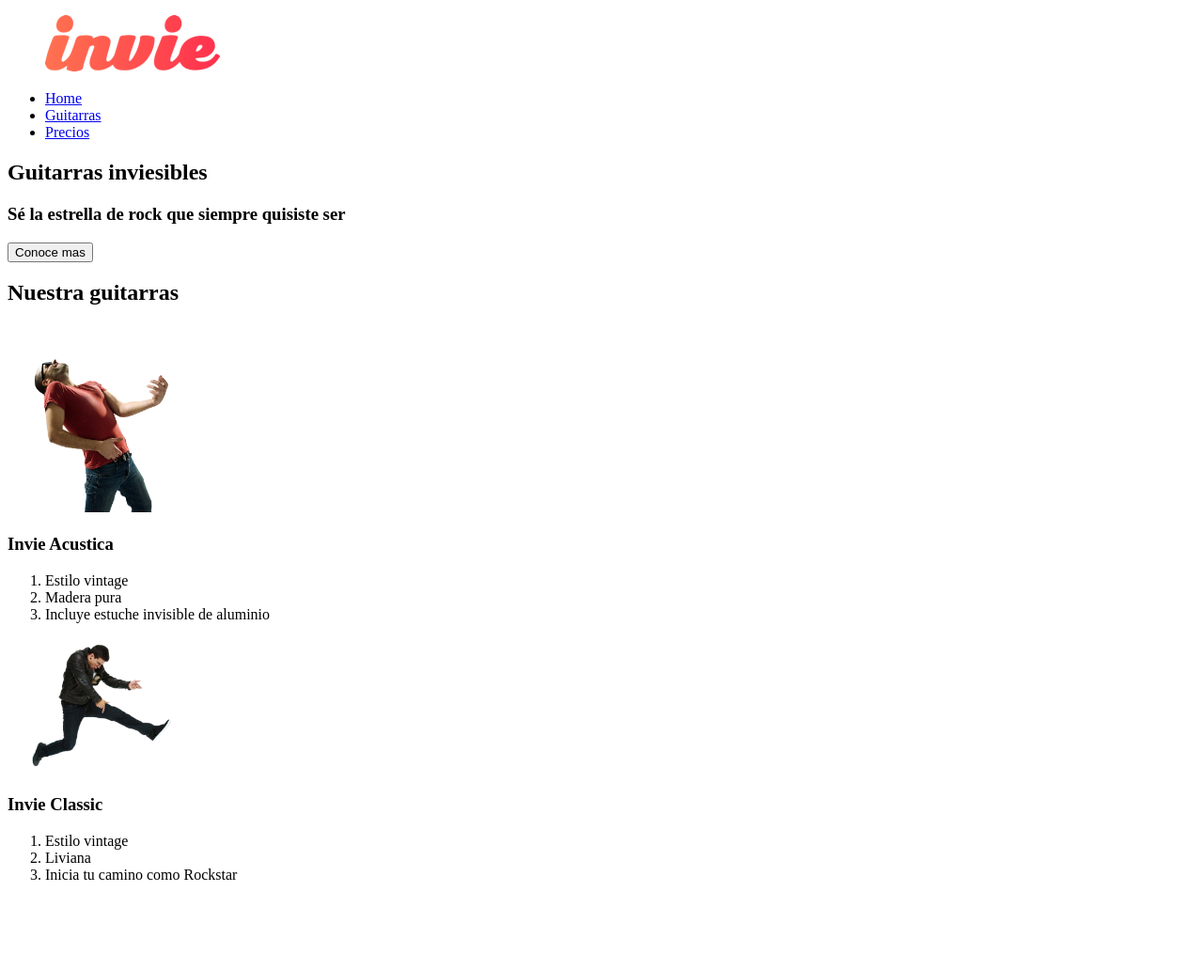
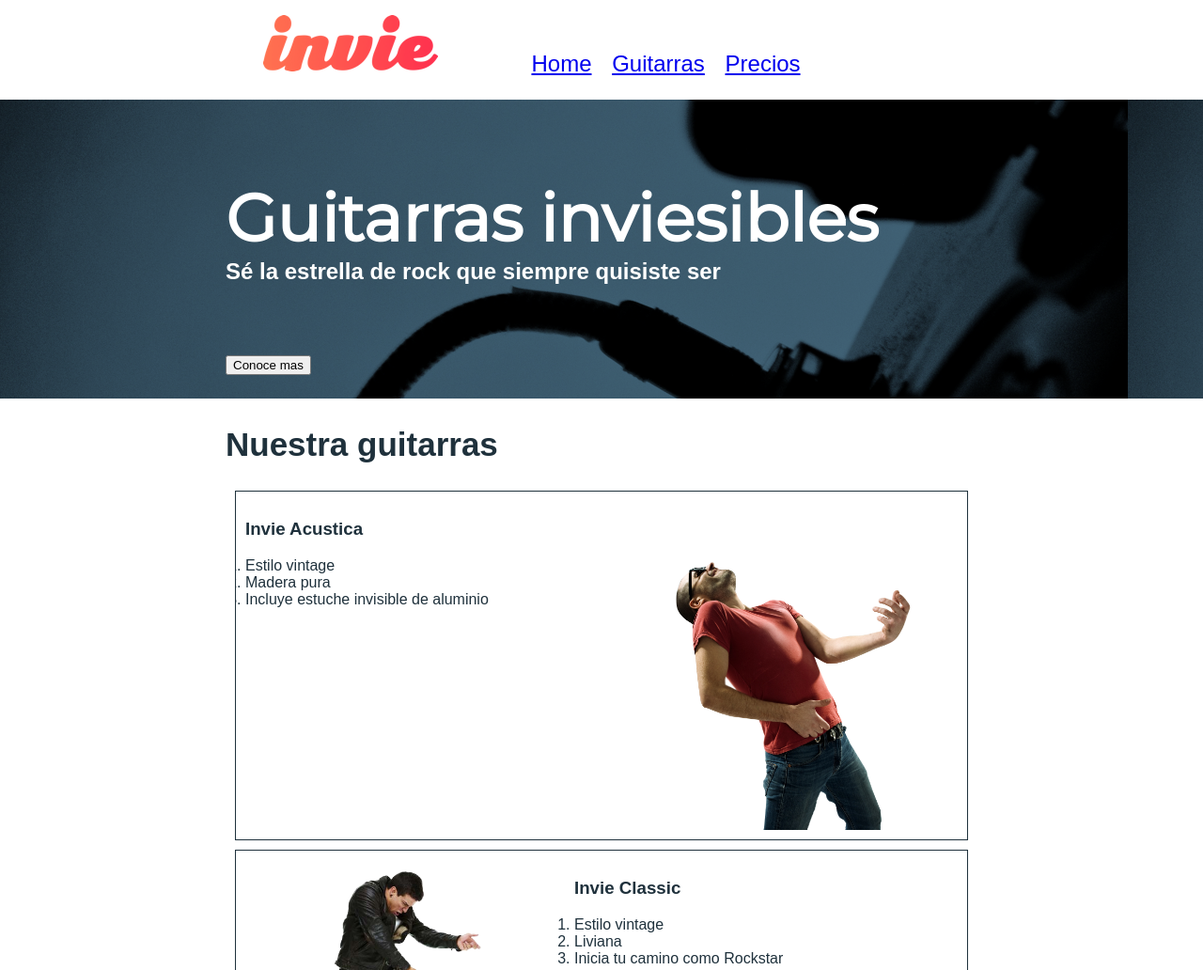
Before and after one commit to mithrand/invie, a plain HTML site: page index.html in a window 1280 px wide. Shown: the top 1032 px of the page at 94% size. Before the commit the page ends 956 px from the top, so only its background shows below. Drawn offline with Linux system fonts and the light colour scheme; a web font is replaced by a local one.

Commit message:
Background

```diff
--- a/css/invie.css
+++ b/css/invie.css
@@ -0,0 +1,84 @@
+/* * {
+	border: 2px solid red;
+	padding: 10px;
+	list-style-type: none;
+}
+*/
+
+body {
+	font-family: 'Allerta', sans-serif;
+	margin: 0;
+}
+
+a {
+	font-style: none;
+}
+
+.container{
+	width: 800px;
+	margin: auto;
+}
+
+.floatleft{
+	float:left;
+}
+
+.floatright{
+	float: right;
+}
+
+
+.header {
+
+}
+
+.header .menu{
+	font-size:24px;
+	display: inline-block;
+}
+
+.header .menu li{
+	display: inline-block;
+	margin-left: 15px;
+}
+
+.header .logotipo {
+	display: inline-block;
+}
+
+.portada {
+	background-image: url("../images/background.png");
+	color:white;
+	padding: 25px;
+}
+
+.portada .titulo {
+	font-size: 70px;
+	font-family: 'Montserrat', sans-serif;
+	margin-bottom: 0;
+}
+
+.portada .title-a {
+	font-size: 24px;
+	margin-top:0px;
+	margin-bottom: 75px;
+}
+
+.guitarras {
+	color:#1f313c;
+}
+
+.guitarras h2 {
+	font-size: 35px;
+}
+
+.guitarras .guitarra {
+	overflow: hidden;
+	border: 1px solid #1f313c;
+	padding: 10px;
+	margin: 10px;
+}
+
+.guitarras .guitarra ol {
+	padding-left: 0px;
+}
--- a/index.html
+++ b/index.html
@@ -5,13 +5,14 @@
     <title>Invie - tus mejores guitarras!!</title>
     <meta charset="utf-8"/>
     <link rel="stylesheet" href="css/invie.css"/>
+    <link href="https://fonts.googleapis.com/css?family=Allerta|Montserrat" rel="stylesheet">
   </head>
   <body>
-    <header id="header"> <!-- header -->
-      <figure> <!-- logotipo -->
+    <header id="header" class="header container"> <!-- header -->
+      <figure class="logotipo"> <!-- logotipo -->
         <img src="images/invie.png" width="186" height="60" alt="Invie logotipo"/>
       </figure>
-      <nav> <!-- menu -->
+      <nav class="menu"> <!-- menu -->
         <ul>
           <li>
             <a href="index.html">Home</a>
@@ -25,30 +26,37 @@
         </ul>
       </nav>
     </header>
-    <section id="portada"> <!-- portada -->
-      <h1>Guitarras inviesibles</h1><!-- titulo -->
-      <h3 class="title-a">Sé la estrella de rock que siempre quisiste ser</h3><!-- resumen -->
-      <button>Conoce mas</button><!-- boton -->
+    <section id="portada" class="portada"> <!-- portada -->
+    	<div class="container">
+        <h1 class="titulo">Guitarras inviesibles</h1><!-- titulo -->
+      	<h3 class="title-a resumen">Sé la estrella de rock que siempre quisiste ser</h3><!-- resumen -->
+      	<button class="boton">Conoce mas</button><!-- boton -->
+    	</div>
     </section>
-    <section id="guitarras"> <!-- guitarras -->
-      <h2>Nuestra guitarras</h2><!-- titulo -->
-      <article> <!-- guitarra 1 -->
-        <img src="images/invie-acustica.png" alt="Guitarra Invie Acustica" width="200"/>
+    <section id="guitarras" class="guitarras container"> <!-- guitarras -->
+      <h2 class="titulo">Nuestra guitarras</h2><!-- titulo -->
+      <article class="guitarra container-guitarra-1"> <!-- guitarra 1 -->
+        <img class="floatright" src="images/invie-acustica.png" alt="Guitarra Invie Acustica" width="350"/>
+        <div>
         	<h3 class="title-b">Invie Acustica</h3>
       		<ol>
         		<li>Estilo vintage</li>
         		<li>Madera pura</li>
         		<li>Incluye estuche invisible de aluminio</li>
       		</ol>
+        </div>
+
       </article>
-      <article> <!-- guitarra 2 -->
-        <img src="images/invie-classic.png" alt="Guitarra Invie Classic" width="200"/>
+      <article class="guitarra"> <!-- guitarra 2 -->
+        <img class="floatleft" src="images/invie-classic.png" alt="Guitarra Invie Classic" width="350"/>
+        <div class="container-guitarra-2">
     			<h3 class="title-b">Invie Classic</h3>
         	<ol>
           	<li>Estilo vintage</li>
           	<li>Liviana</li>
           	<li>Inicia tu camino como Rockstar</li>
         	</ol>
+        </div>
       </article>
     </section>
   </body>
```
Lines whose indentation alone changed are shown as unchanged.
